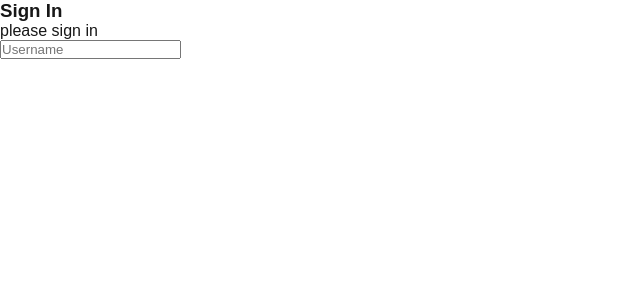
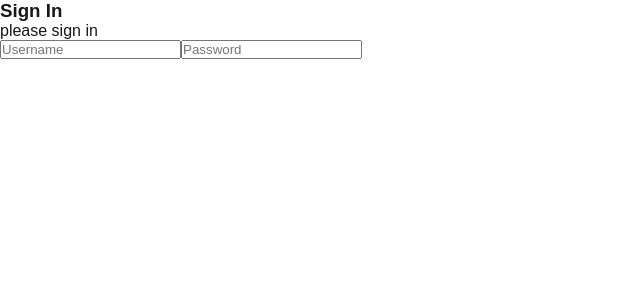
Before and after one commit to Modeba/project4, a Next.js app: page /login in a window 1280 px wide. Shown: the top 300 px of the page, without its empty margins (0-640 px from the left). Built offline with nearby package versions, Linux system fonts and the light colour scheme.

Commit message:
username and password

```diff
--- a/src/app/(auth)/login/page.jsx
+++ b/src/app/(auth)/login/page.jsx
@@ -11,14 +11,16 @@ const page = () => {
 
   return (
     <div>
-      <form onSubmit={handleSubmit}></form>
+      <form onSubmit={handleSubmit}>
       <h3>Sign In</h3>
       <p>please sign in</p>
       <input
         type="text"
         placeholder="Username"
-        onChange={(event) => console.log(event.target.value)}
+        onChange={(event) => setUsername(event.target.value)}
       />
+      <input type="password" placeholder="Password" />
+      </form>
     </div>
   );
 };
```
